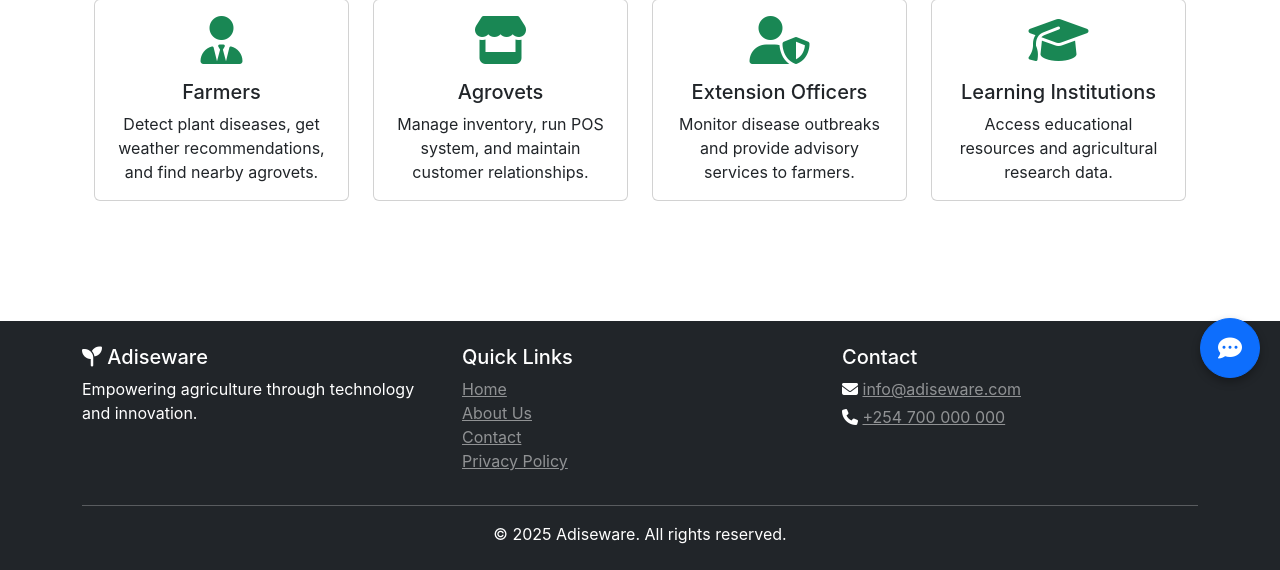
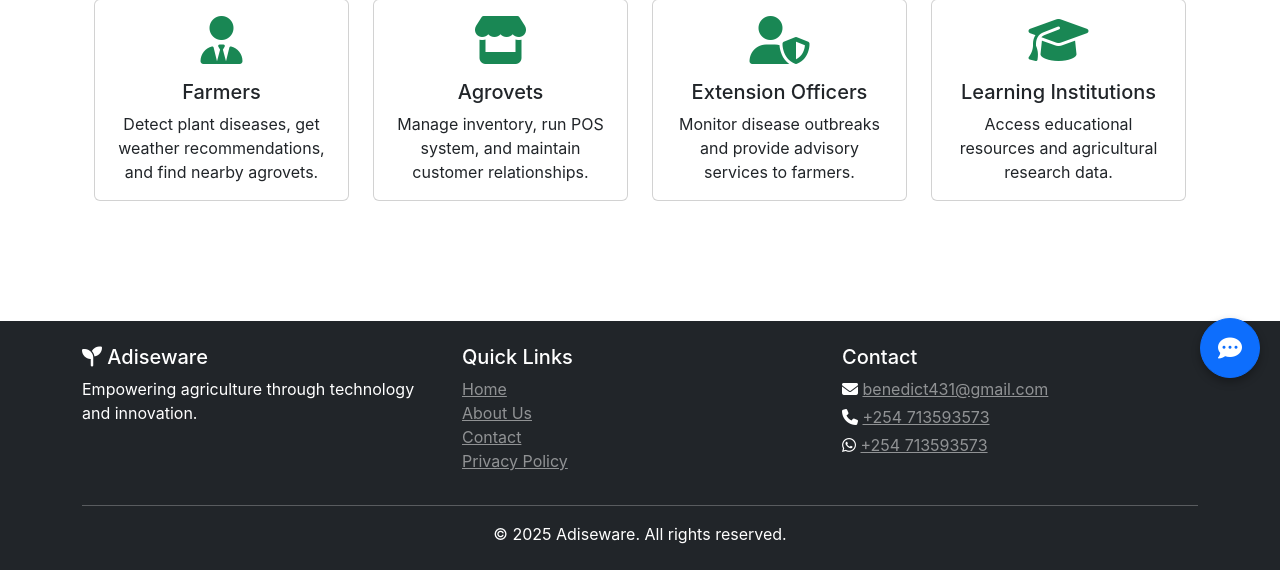
Before and after one commit to benedict431app/benfarming, a Flask app: page / in a window 1280 px wide. Shown: the part 402-972 px from the top of the page. Run offline with Flask 3, Linux system fonts and the light colour scheme; the visitor is signed in with stand-in values (Sample User, id 1); data that the repository does not hold is empty.

Commit message:
Update footer.html

```diff
--- a/templates/components/footer.html
+++ b/templates/components/footer.html
@@ -19,8 +19,9 @@
             <div class="col-md-4">
                 <h3 class="h5">Contact</h3>
                 <address>
-                    <p class="mb-1"><i class="fas fa-envelope" aria-hidden="true"></i> <a href="mailto:info@adiseware.com" class="text-white-50">info@adiseware.com</a></p>
-                    <p class="mb-1"><i class="fas fa-phone" aria-hidden="true"></i> <a href="tel:+254700000000" class="text-white-50">+254 700 000 000</a></p>
+                    <p class="mb-1"><i class="fas fa-envelope" aria-hidden="true"></i> <a href="mailto:benedict431@gmail.com" class="text-white-50">benedict431@gmail.com</a></p>
+                    <p class="mb-1"><i class="fas fa-phone" aria-hidden="true"></i> <a href="tel:+254713593573" class="text-white-50">+254 713593573</a></p>
+                    <p class="mb-1"><i class="fab fa-whatsapp" aria-hidden="true"></i> <a href="https://wa.me/254713593573" class="text-white-50">+254 713593573</a></p>
                 </address>
             </div>
         </div>
```
